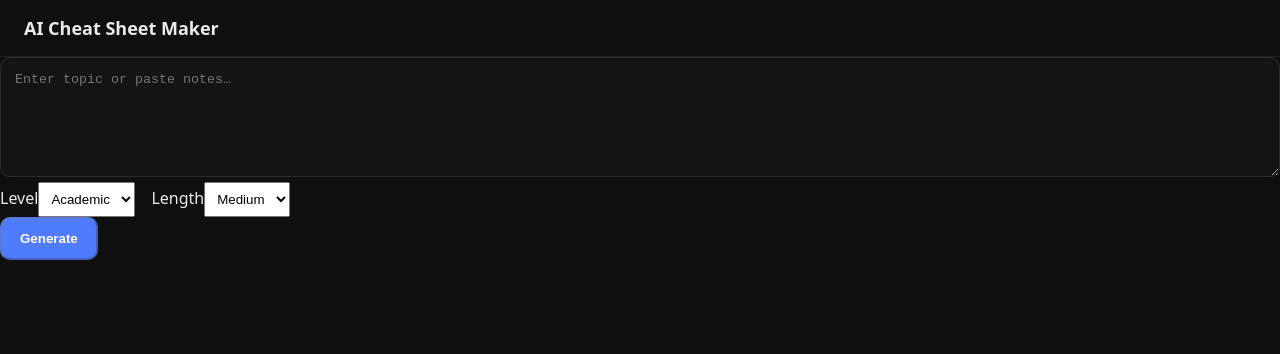
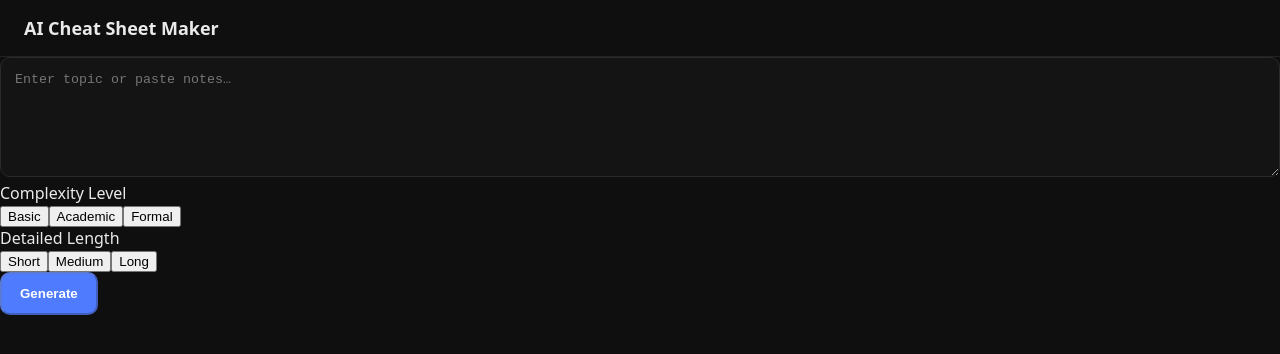
Before and after one commit to DenysHandziichuk/AICheatSheetMaker, a React app in the folder frontend/: page /generate in a window 1280 px wide. Shown: the top 354 px of the page. Built offline with nearby package versions, Linux system fonts and the light colour scheme; the HTML template or start-up script is replaced by a standard one.

Commit message:
Refactor GenerationSettings component to use buttons for level and length selection

```diff
--- a/frontend/src/components/GenerationSettings.jsx
+++ b/frontend/src/components/GenerationSettings.jsx
@@ -1,28 +1,43 @@
 import { useCheatSheet } from "../context/CheatSheetContext";
-import '../styles/GenerationSettings.css'
+import '../styles/GenerationSettings.css';
 
 export default function GenerationSettings() {
   const { level, setLevel, length, setLength } = useCheatSheet();
 
+  const levels = ['basic', 'academic', 'formal'];
+  const lengths = ['short', 'medium', 'long'];
+
   return (
-    <div className="settings">
-      <label>
-        Level
-        <select value={level} onChange={(e) => setLevel(e.target.value)}>
-          <option value="basic">Basic</option>
-          <option value="academic">Academic</option>
-          <option value="formal">Formal</option>
-        </select>
-      </label>
+    <div className="settings-container">
+      <div className="setting-group">
+        <span className="setting-title">Complexity Level</span>
+        <div className="options-grid">
+          {levels.map(l => (
+            <button
+              key={l}
+              className={`option-btn ${level === l ? 'active' : ''}`}
+              onClick={() => setLevel(l)}
+            >
+              {l.charAt(0).toUpperCase() + l.slice(1)}
+            </button>
+          ))}
+        </div>
+      </div>
 
-      <label>
-        Length
-        <select value={length} onChange={(e) => setLength(e.target.value)}>
-          <option value="short">Short</option>
-          <option value="medium">Medium</option>
-          <option value="long">Long</option>
-        </select>
-      </label>
+      <div className="setting-group">
+        <span className="setting-title">Detailed Length</span>
+        <div className="options-grid">
+          {lengths.map(len => (
+            <button
+              key={len}
+              className={`option-btn ${length === len ? 'active' : ''}`}
+              onClick={() => setLength(len)}
+            >
+              {len.charAt(0).toUpperCase() + len.slice(1)}
+            </button>
+          ))}
+        </div>
+      </div>
     </div>
   );
 }
```
